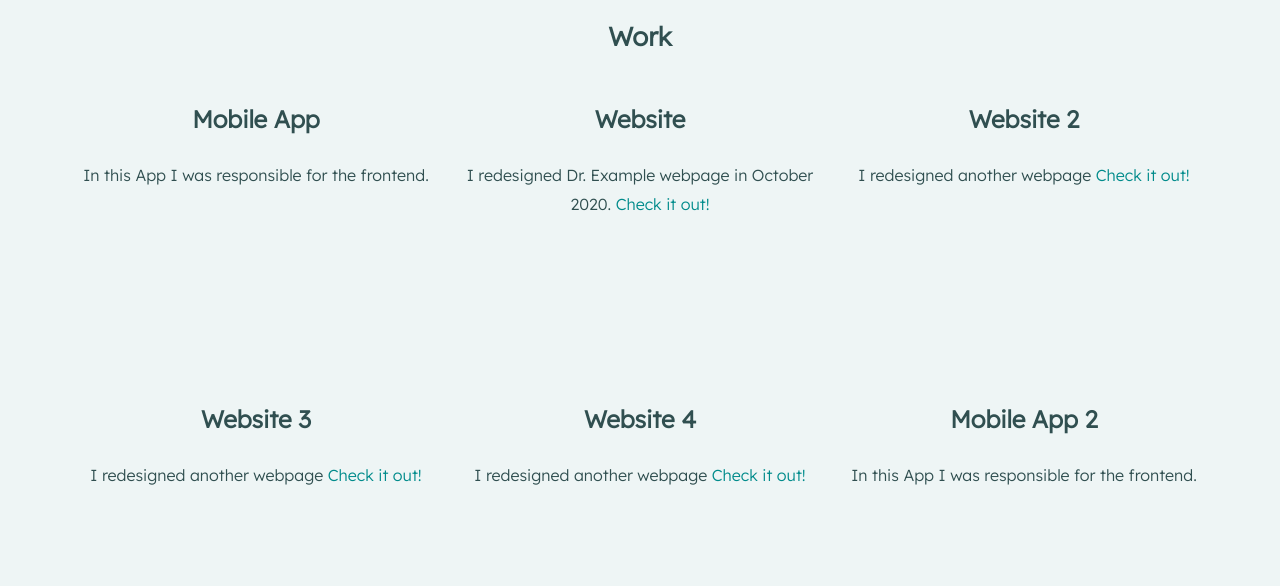
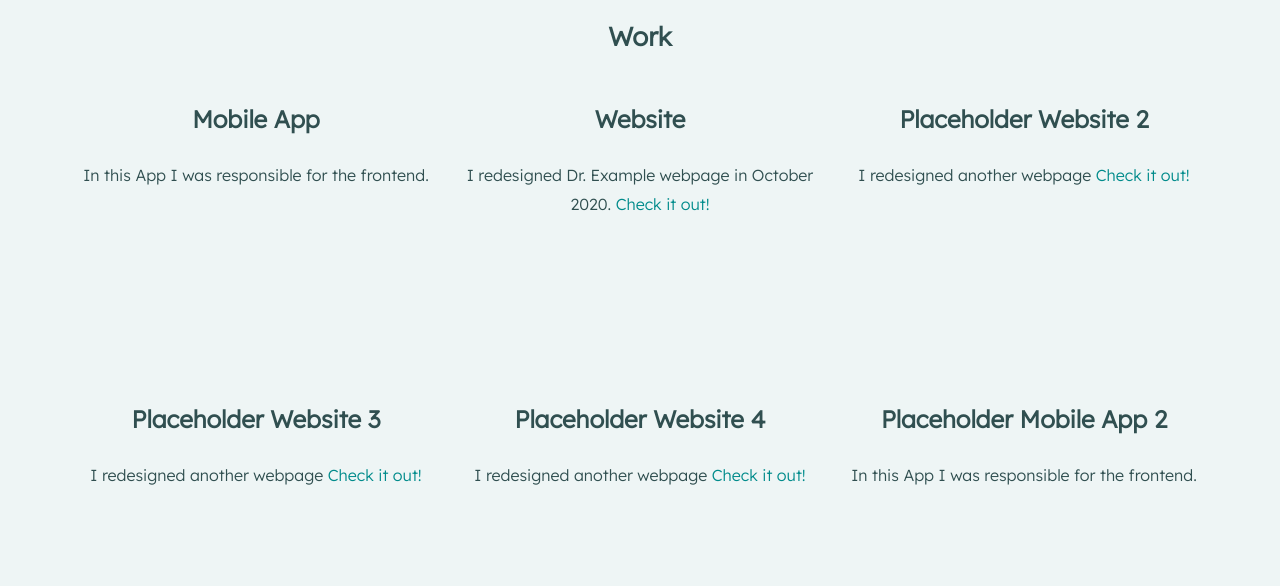
Before and after one commit to danielvonboros/portfolio_1, a plain HTML site: page work.html in a window 1280 px wide. Shown: the part 172-758 px from the top of the page. Drawn offline with nearby package versions, Linux system fonts and the light colour scheme.

Commit message:
updated page titles
updated page titles on
changed /about.html
changed /contact.html
changed /work.html

updated reference objects/work experience
changed /work.html

```diff
--- a/work.html
+++ b/work.html
@@ -9,7 +9,7 @@
   <link rel="stylesheet" href="./css/style.production.css">
   <meta charset="utf-8">
   <meta name="viewport" content="width=device-width, initial-scale=1">
-  <title>Daniel von Boros Work</title>
+  <title>Daniel von Boros' Work</title>
 </head>
 
 <body>
@@ -59,19 +59,19 @@
       <p>I redesigned Dr. Example webpage in October 2020. <a href="https://www.drexample.com">Check it out!</a> </p>
     </div>
     <div class="grid__item">
-      <h2>Website 2</h2>
+      <h2>Placeholder Website 2</h2>
       <p>I redesigned another webpage <a href="#">Check it out!</a> </p>
     </div>
     <div class="grid__item">
-      <h2>Website 3</h2>
+      <h2>Placeholder Website 3</h2>
       <p>I redesigned another webpage <a href="#">Check it out!</a> </p>
     </div>
     <div class="grid__item">
-      <h2>Website 4</h2>
+      <h2>Placeholder Website 4</h2>
       <p>I redesigned another webpage <a href="#">Check it out!</a> </p>
     </div>
     <div class="grid__item">
-      <h2>Mobile App 2</h2>
+      <h2>Placeholder Mobile App 2</h2>
       <p>In this App I was responsible for the frontend.</p>
     </div>
   </div>
```
Also changed, not shown: about.html (+1 -1 lines), contact.html (+1 -1 lines).
